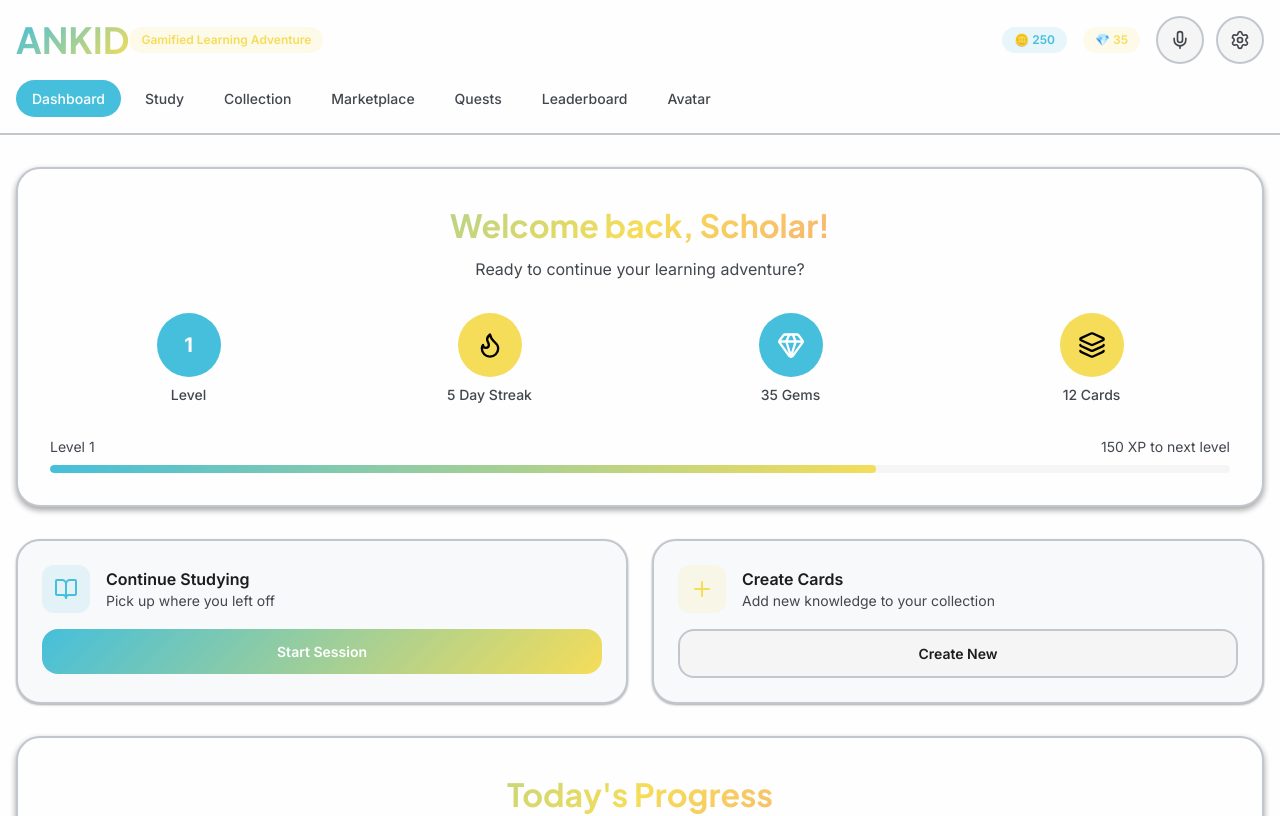
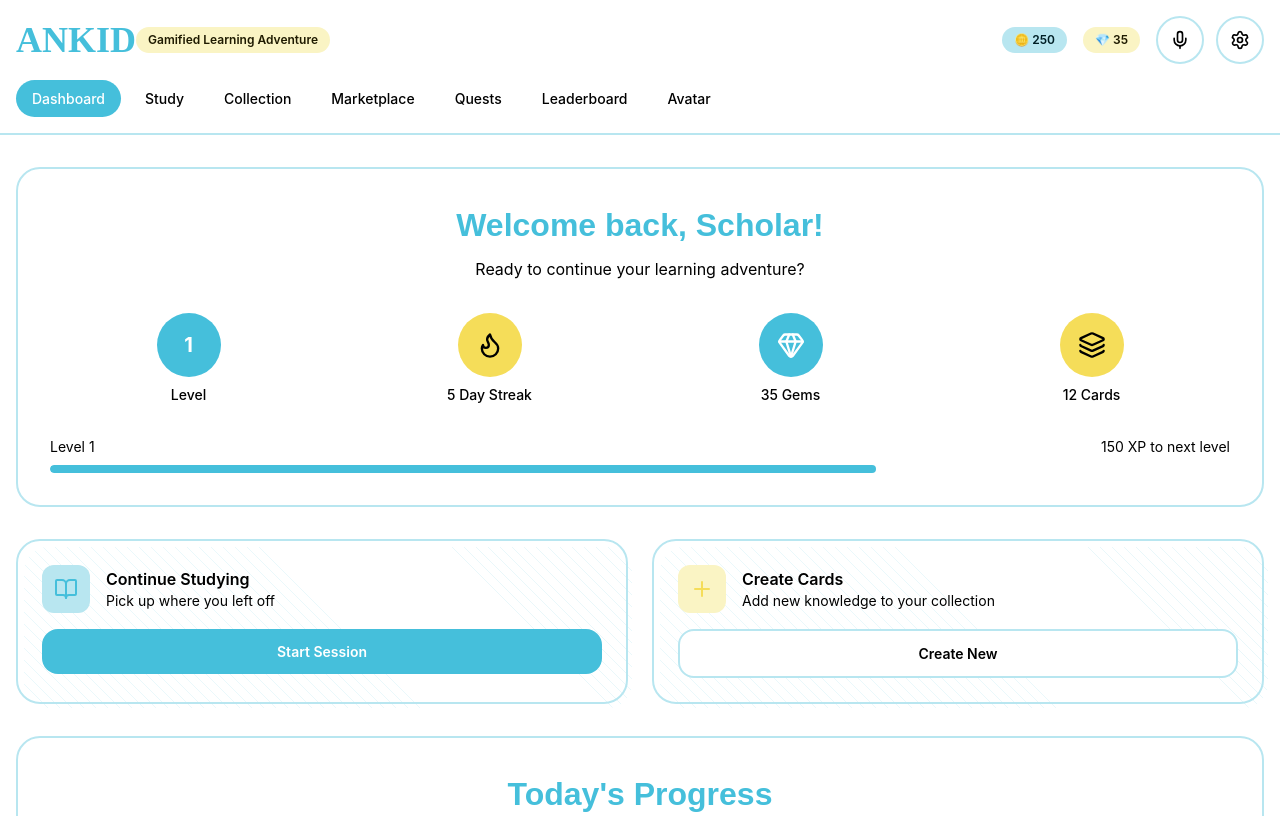
Before and after one commit to akiftaseen/hackathon-next, a Next.js app: page / in a window 1280 px wide. Shown: the top 816 px of the page. Built offline with nearby package versions, Linux system fonts and the light colour scheme.

Commit message:
Refactor CSS variables and styles for Material 3 design system; replace elevation with hatching patterns for improved readability and update background styles across components.

```diff
--- a/src/app/globals.css
+++ b/src/app/globals.css
@@ -1,35 +1,72 @@
-@import url('https://fonts.googleapis.com/css2?family=Plus+Jakarta+Sans:wght@200;300;400;500;600;700;800&family=Inter:wght@100;200;300;400;500;600;700;800;900&display=swap');
 @import "tailwindcss";
 
 :root {
-  /* Material 3 Expressive Color System */
+  /* Material 3 Color System - No Grey */
   --md3-primary: #45bfdb;
   --md3-on-primary: #ffffff;
-  --md3-primary-container: rgba(69, 191, 219, 0.12);
-  --md3-on-primary-container: #45bfdb;
+  --md3-primary-container: #b8e6f0;
+  --md3-on-primary-container: #001f26;
 
   --md3-secondary: #f5dd59;
-  --md3-on-secondary: #000000;
-  --md3-secondary-container: rgba(245, 221, 89, 0.12);
-  --md3-on-secondary-container: #f5dd59;
+  --md3-on-secondary: #1a1700;
+  --md3-secondary-container: #faf4c4;
+  --md3-on-secondary-container: #1f1b00;
 
   --md3-tertiary: #ff6b9d;
   --md3-on-tertiary: #ffffff;
-  --md3-tertiary-container: rgba(255, 107, 157, 0.12);
-  --md3-on-tertiary-container: #ff6b9d;
+  --md3-tertiary-container: #ffb3cc;
+  --md3-on-tertiary-container: #2c0011;
 
-  --md3-surface: #fefefe;
-  --md3-surface-variant: #f5f5f5;
-  --md3-surface-container: #f8f9fa;
-  --md3-surface-container-high: #f1f3f4;
-  --md3-on-surface: #1a1c1e;
-  --md3-on-surface-variant: #42474e;
+  --md3-surface: #ffffff;
+  --md3-surface-variant: #ffffff;
+  --md3-surface-container: #ffffff;
+  --md3-surface-container-high: #ffffff;
+  --md3-on-surface: #000000;
+  --md3-on-surface-variant: #000000;
 
-  --md3-outline: #72787e;
-  --md3-outline-variant: #c2c7ce;
+  --md3-outline: #45bfdb;
+  --md3-outline-variant: #b8e6f0;
 
-  --md3-background: #fefefe;
-  --md3-on-background: #1a1c1e;
+  --md3-background: #ffffff;
+  --md3-on-background: #000000;
+
+  /* Hatching Patterns - Subtle for better readability */
+  --hatching-light: repeating-linear-gradient(
+    45deg,
+    transparent,
+    transparent 8px,
+    var(--md3-outline-variant) 8px,
+    var(--md3-outline-variant) 8.5px
+  );
+  --hatching-medium: repeating-linear-gradient(
+    45deg,
+    transparent,
+    transparent 6px,
+    var(--md3-outline-variant) 6px,
+    var(--md3-outline-variant) 6.5px
+  );
+  --hatching-dense: repeating-linear-gradient(
+    45deg,
+    transparent,
+    transparent 4px,
+    var(--md3-outline) 4px,
+    var(--md3-outline) 4.5px
+  );
+  --hatching-cross:
+    repeating-linear-gradient(
+      45deg,
+      transparent,
+      transparent 10px,
+      var(--md3-outline-variant) 10px,
+      var(--md3-outline-variant) 10.5px
+    ),
+    repeating-linear-gradient(
+      -45deg,
+      transparent,
+      transparent 10px,
+      var(--md3-outline-variant) 10px,
+      var(--md3-outline-variant) 10.5px
+    );
 
   /* Motion Variables */
   --md3-motion-duration-short: 200ms;
@@ -38,11 +75,11 @@
   --md3-motion-easing-emphasized: cubic-bezier(0.2, 0.0, 0, 1.0);
   --md3-motion-easing-standard: cubic-bezier(0.4, 0.0, 0.2, 1);
 
-  /* Elevation System */
-  --md3-elevation-1: 0 1px 3px rgba(0, 0, 0, 0.12), 0 1px 2px rgba(0, 0, 0, 0.24);
-  --md3-elevation-2: 0 3px 6px rgba(0, 0, 0, 0.16), 0 3px 6px rgba(0, 0, 0, 0.23);
-  --md3-elevation-3: 0 10px 20px rgba(0, 0, 0, 0.19), 0 6px 6px rgba(0, 0, 0, 0.23);
-  --md3-elevation-4: 0 14px 28px rgba(0, 0, 0, 0.25), 0 10px 10px rgba(0, 0, 0, 0.22);
+  /* Hatching System (replacing elevation) */
+  --md3-hatching-1: var(--hatching-light);
+  --md3-hatching-2: var(--hatching-medium);
+  --md3-hatching-3: var(--hatching-dense);
+  --md3-hatching-4: var(--hatching-cross);
 
   /* Typography Scale */
   --md3-display-large: 57px;
@@ -90,7 +127,7 @@ body {
   font-weight: 600;
   font-size: 14px;
   transition: all 200ms var(--md3-motion-easing-emphasized);
-  background: linear-gradient(135deg, var(--md3-primary) 0%, var(--md3-secondary) 100%);
+  background: var(--md3-primary);
   color: var(--md3-on-primary);
   border: none;
   cursor: pointer;
@@ -102,7 +139,9 @@ body {
 
 .ankid-button:hover {
   transform: translateY(-2px) translateZ(0);
-  box-shadow: var(--md3-elevation-3);
+  background-image: var(--md3-hatching-2);
+  background-blend-mode: multiply;
+  opacity: 0.9;
 }
 
 .ankid-button:active {
@@ -134,13 +173,30 @@ body {
   transition: all 300ms var(--md3-motion-easing-emphasized);
   background: var(--md3-surface-container);
   border: 2px solid var(--md3-outline-variant);
-  box-shadow: var(--md3-elevation-1);
+  position: relative;
   transform: translateZ(0);
+}
+
+.ankid-card::after {
+  content: '';
+  position: absolute;
+  top: 6px;
+  left: 6px;
+  right: -6px;
+  bottom: -6px;
+  background: var(--md3-hatching-1);
+  border-radius: 24px;
+  z-index: -1;
+  opacity: 0.3;
 }
 
 .ankid-card:hover {
   transform: translateY(-4px) rotateX(2deg) translateZ(0);
-  box-shadow: var(--md3-elevation-3);
+}
+
+.ankid-card:hover::after {
+  background: var(--md3-hatching-2);
+  opacity: 0.4;
 }
 
 .ankid-paper {
@@ -148,9 +204,21 @@ body {
   transition: all 300ms var(--md3-motion-easing-emphasized);
   background: var(--md3-surface);
   border: 2px solid var(--md3-outline-variant);
-  box-shadow: var(--md3-elevation-2);
   position: relative;
   overflow: hidden;
+}
+
+.ankid-paper::after {
+  content: '';
+  position: absolute;
+  top: 4px;
+  left: 4px;
+  right: -4px;
+  bottom: -4px;
+  background: var(--md3-hatching-2);
+  border-radius: 24px;
+  z-index: -1;
+  opacity: 0.25;
 }
 
 .ankid-input {
@@ -168,7 +236,6 @@ body {
   outline: none;
   border-color: var(--md3-primary);
   background: var(--md3-surface);
-  box-shadow: 0 0 0 4px var(--md3-primary-container);
   transform: translateY(-2px);
 }
 
@@ -206,10 +273,7 @@ body {
   font-family: 'Plus Jakarta Sans', sans-serif;
   font-size: var(--md3-headline-large);
   font-weight: 700;
-  background: linear-gradient(135deg, var(--md3-primary) 0%, var(--md3-secondary) 50%, var(--md3-tertiary) 100%);
-  background-clip: text;
-  -webkit-background-clip: text;
-  -webkit-text-fill-color: transparent;
+  color: var(--md3-primary);
   text-align: center;
   margin-bottom: 8px;
 }
@@ -233,7 +297,7 @@ body {
 .ankid-progress-fill {
   height: 100%;
   transition: all 500ms var(--md3-motion-easing-emphasized);
-  background: linear-gradient(135deg, var(--md3-primary) 0%, var(--md3-secondary) 100%);
+  background: var(--md3-primary);
   border-radius: 8px;
 }
 
@@ -296,12 +360,13 @@ body {
 
 @keyframes pulse {
   0% {
-    box-shadow: var(--md3-elevation-1);
+    opacity: 0.8;
   }
   50% {
-    box-shadow: var(--md3-elevation-3);
+    opacity: 1;
+    background-image: var(--md3-hatching-1);
   }
   100% {
-    box-shadow: var(--md3-elevation-1);
+    opacity: 0.8;
   }
 }
--- a/src/app/page.tsx
+++ b/src/app/page.tsx
@@ -287,8 +287,8 @@ export default function ANKIDApp() {
           ].map((item, index) => (
             <div key={index} className="text-center p-4 rounded-xl border"
                  style={{
-                   background: `linear-gradient(135deg, ${item.color}10 0%, ${item.color}05 100%)`,
-                   borderColor: `${item.color}20`
+                   background: 'var(--md3-surface-container)',
+                   borderColor: 'var(--md3-outline-variant)'
                  }}>
               <item.icon size={32} style={{color: item.color}} className="mx-auto mb-2" />
               <p className="text-sm font-medium" style={{color: 'var(--md3-on-surface)'}}>{item.label}</p>
@@ -533,12 +533,14 @@ export default function ANKIDApp() {
         <div className="grid md:grid-cols-2 lg:grid-cols-3 gap-4 mt-6">
           {flashcards.map(card => (
             <div key={card.id} className="ankid-card">
-              <div className="flex justify-between items-start mb-3">
-                <div className="ankid-badge" style={{
-                  background: card.difficulty === 'Easy' ? 'var(--md3-secondary-container)' :
-                             card.difficulty === 'Medium' ? 'var(--md3-tertiary-container)' :
-                             'var(--md3-error-container)'
-                }}>
+              <div className="flex justify-between items-start mb-3">              <div className="ankid-badge" style={{
+                background: card.difficulty === 'Easy' ? 'var(--md3-secondary-container)' :
+                           card.difficulty === 'Medium' ? 'var(--md3-tertiary-container)' :
+                           'var(--md3-primary-container)',
+                color: card.difficulty === 'Easy' ? 'var(--md3-on-secondary-container)' :
+                       card.difficulty === 'Medium' ? 'var(--md3-on-tertiary-container)' :
+                       'var(--md3-on-primary-container)'
+              }}>
                   {card.subject}
                 </div>
                 {card.mastered && <Star size={16} style={{color: 'var(--md3-secondary)'}} fill="currentColor" />}
@@ -583,10 +585,14 @@ export default function ANKIDApp() {
           <div key={item.id} className="ankid-card">
             <div className="flex justify-between items-start mb-3">
               <div className="ankid-badge" style={{
-                background: item.type === 'common' ? 'var(--md3-surface-variant)' :
+                background: item.type === 'common' ? 'var(--md3-surface-container)' :
                            item.type === 'uncommon' ? 'var(--md3-secondary-container)' :
                            item.type === 'rare' ? 'var(--md3-tertiary-container)' :
-                           'var(--md3-primary-container)'
+                           'var(--md3-primary-container)',
+                color: item.type === 'common' ? 'var(--md3-on-surface)' :
+                       item.type === 'uncommon' ? 'var(--md3-on-secondary-container)' :
+                       item.type === 'rare' ? 'var(--md3-on-tertiary-container)' :
+                       'var(--md3-on-primary-container)'
               }}>
                 {item.type.toUpperCase()}
               </div>
@@ -684,10 +690,10 @@ export default function ANKIDApp() {
         <div className="space-y-4">
           {leaderboard.map(entry => (
             <div key={entry.rank} className={`flex items-center justify-between p-4 rounded-lg ${
-              entry.name === 'You' ? 'bg-gradient-to-r from-blue-50 to-purple-50 border-2' : 'border'
+              entry.name === 'You' ? 'border-2' : 'border'
             }`} style={{
               borderColor: entry.name === 'You' ? 'var(--md3-primary)' : 'var(--md3-outline-variant)',
-              background: entry.name === 'You' ? 'var(--md3-primary-container)' : 'transparent'
+              background: entry.name === 'You' ? 'var(--md3-primary-container)' : 'var(--md3-surface-container)'
             }}>
               <div className="flex items-center space-x-4">
                 <div className="w-12 h-12 rounded-full flex items-center justify-center font-bold text-white"
@@ -695,7 +701,8 @@ export default function ANKIDApp() {
                        background: entry.rank === 1 ? '#FFD700' :
                                   entry.rank === 2 ? '#C0C0C0' :
                                   entry.rank === 3 ? '#CD7F32' :
-                                  'var(--md3-surface-variant)'
+                                  'var(--md3-primary)',
+                       color: entry.rank <= 3 ? '#000000' : '#ffffff'
                      }}>
                   {entry.rank <= 3 ? <Crown size={20} /> : entry.rank}
                 </div>
@@ -763,14 +770,9 @@ export default function ANKIDApp() {
             <div>
               <h4 className="font-semibold mb-3" style={{color: 'var(--md3-on-surface)'}}>Background</h4>
               <div className="grid grid-cols-4 gap-3">
-                {[
-                  'linear-gradient(135deg, #667eea 0%, #764ba2 100%)',
-                  'linear-gradient(135deg, #f093fb 0%, #f5576c 100%)',
-                  'linear-gradient(135deg, #4facfe 0%, #00f2fe 100%)',
-                  'linear-gradient(135deg, #43e97b 0%, #38f9d7 100%)'
-                ].map((gradient, index) => (
+                {['#45bfdb', '#f5dd59', '#ff6b9d', '#72777b'].map((color, index) => (
                   <button key={index} className="w-12 h-12 rounded-lg border-2"
-                          style={{background: gradient, borderColor: 'var(--md3-outline-variant)'}} />
+                          style={{background: color, borderColor: 'var(--md3-outline-variant)'}} />
                 ))}
               </div>
             </div>
@@ -838,10 +840,7 @@ export default function ANKIDApp() {
               <h1 className="text-4xl font-bold m-0"
                   style={{
                     fontFamily: 'Plus Jakarta Sans',
-                    background: 'linear-gradient(135deg, var(--md3-primary) 0%, var(--md3-secondary) 100%)',
-                    backgroundClip: 'text',
-                    WebkitBackgroundClip: 'text',
-                    WebkitTextFillColor: 'transparent'
+                    color: 'var(--md3-primary)'
                   }}>
                 ANKID
               </h1>
```
